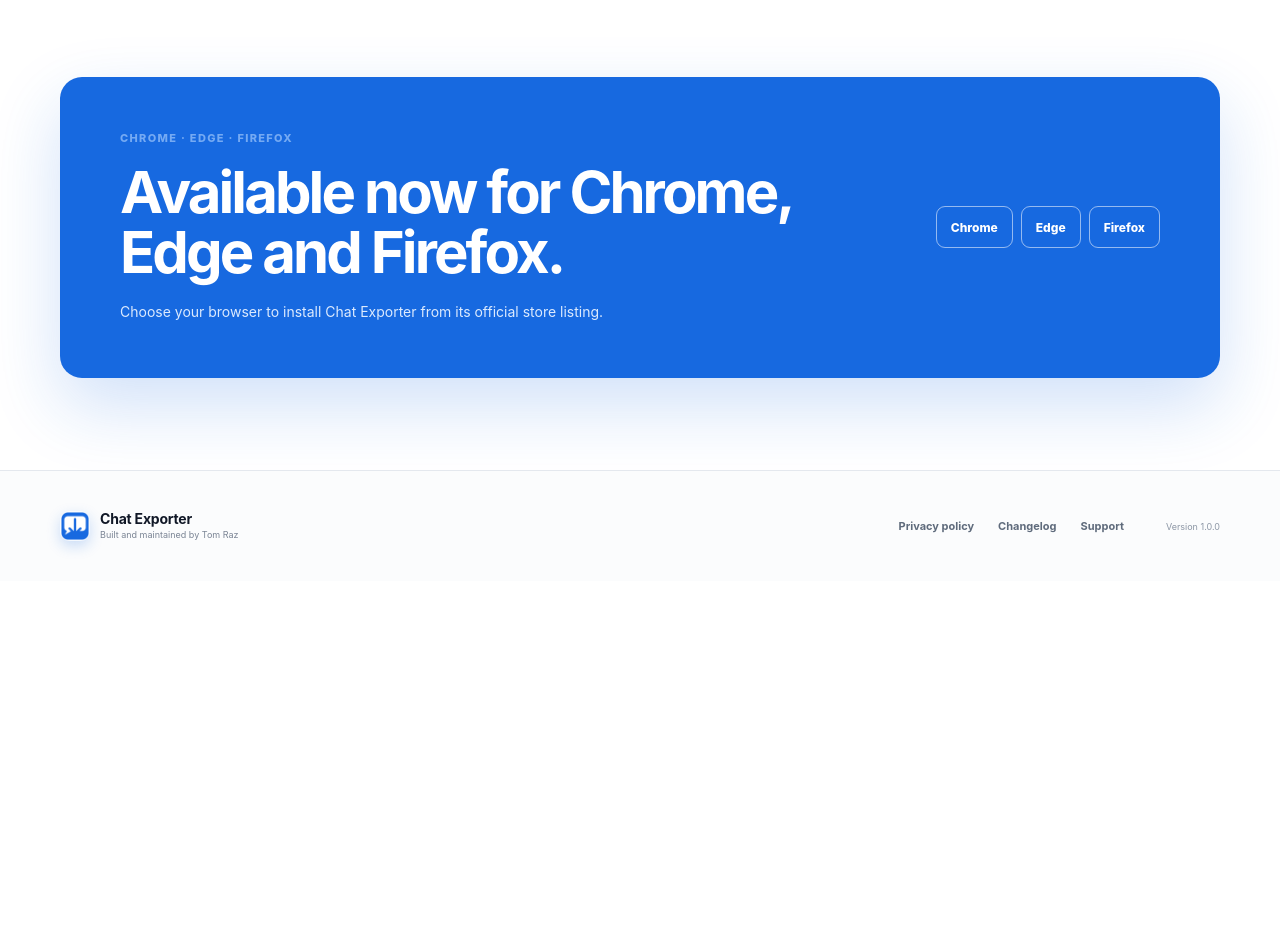
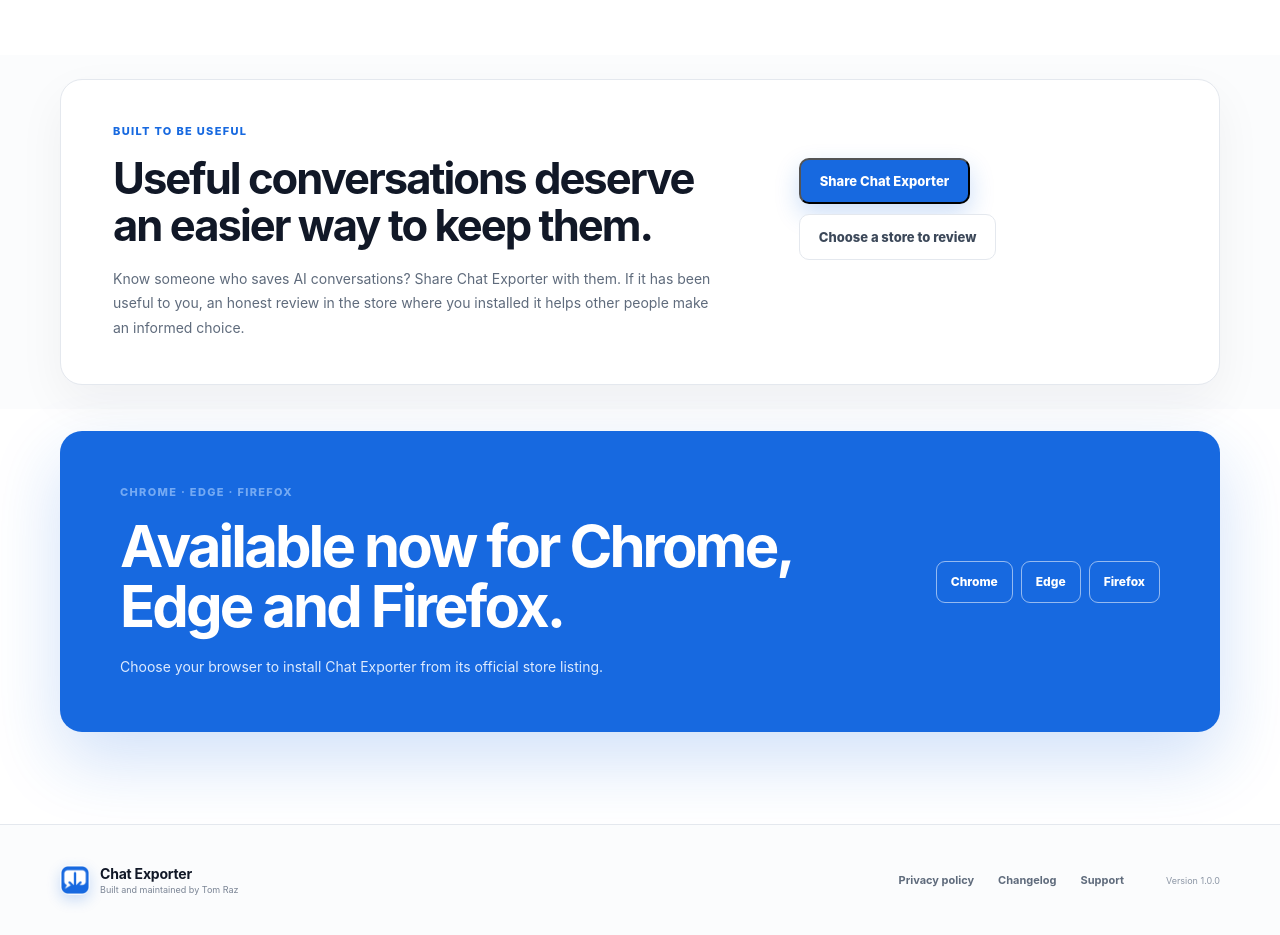
Before and after one commit to talktome8/chat-exporter, a Next.js app: page / in a window 1280 px wide. Shown: the part 3460-4395 px from the top of the page. Before the commit the page ends 4041 px from the top, so only its background shows below. Built offline with nearby package versions, Linux system fonts and the light colour scheme.

Commit message:
feat: add sharing prompt

```diff
--- a/app/globals.css
+++ b/app/globals.css
@@ -153,6 +153,13 @@ nav a:hover, nav a:focus-visible { color: var(--blue); }
 .faq-list p { margin: -2px 42px 22px 0; color: var(--muted); font-size: 13px; line-height: 1.7; }
 html[dir="rtl"] .faq-list p { margin: -2px 0 22px 42px; }
 
+.community-section { padding-top: 24px; padding-bottom: 24px; background: #fbfcfd; }
+.community-card { display: grid; grid-template-columns: 1.25fr .75fr; gap: 72px; align-items: center; padding: 44px 52px; border: 1px solid var(--line); border-radius: 22px; background: #fff; box-shadow: 0 18px 48px rgba(17,24,39,.05); }
+.community-card h2 { max-width: 700px; margin: 0; font-size: clamp(30px, 3.4vw, 46px); line-height: 1.08; letter-spacing: -.045em; }
+.community-card > div > p:not(.section-kicker) { max-width: 690px; margin: 18px 0 0; color: var(--muted); font-size: 14px; line-height: 1.75; }
+.community-actions { display: flex; flex-wrap: wrap; gap: 10px; align-items: center; justify-content: flex-start; }
+.community-actions > p { width: 100%; min-height: 18px; margin: 2px 0 0; color: var(--muted); font-size: 12px; }
+
 .launch-section { padding: 22px 0 92px; }
 .launch-card { display: flex; min-height: 300px; align-items: center; justify-content: space-between; gap: 60px; padding: 54px 60px; border-radius: 22px; background: var(--blue); color: #fff; box-shadow: 0 28px 70px rgba(23,105,224,.2); }
 .launch-card h2 { max-width: 720px; font-size: clamp(36px, 4.6vw, 58px); }
@@ -192,6 +199,7 @@ html[dir="rtl"] .faq-list p { margin: -2px 0 22px 42px; }
   .hero-copy { max-width: 700px; }
   .preview-stage { width: min(100%, 620px); margin-inline: auto; }
   .platform-heading, .privacy-grid, .permissions-grid, .faq-grid { grid-template-columns: 1fr; gap: 42px; }
+  .community-card { grid-template-columns: 1fr; gap: 28px; }
   .platform-grid { grid-template-columns: repeat(4, 1fr); }
   .launch-card { align-items: flex-start; flex-direction: column; }
 }
@@ -215,6 +223,8 @@ html[dir="rtl"] .faq-list p { margin: -2px 0 22px 42px; }
   .step-card h3 { margin-top: 62px; }
   .permission-list article { grid-template-columns: 1fr; gap: 10px; }
   .launch-section { padding-bottom: 60px; }
+  .community-section { padding: 16px 0; }
+  .community-card { padding: 34px 28px; border-radius: 16px; }
   .launch-card { min-height: 0; padding: 38px 28px; border-radius: 16px; }
   .store-links { width: 100%; }
   .store-link { flex: 1; }
--- a/app/page.tsx
+++ b/app/page.tsx
@@ -153,6 +153,7 @@ const copy = {
 
 export default function Home() {
   const [language, setLanguage] = useState<Language>("en");
+  const [shareStatus, setShareStatus] = useState("");
   const t = copy[language];
 
   useEffect(() => {
@@ -172,6 +173,23 @@ export default function Home() {
     window.localStorage.setItem("chat-exporter-site-language", next);
     document.documentElement.lang = next;
     document.documentElement.dir = next === "he" ? "rtl" : "ltr";
+  }
+
+  async function shareProject() {
+    const url = "https://chat-exporter.raztom.com";
+    const text = "Chat Exporter exports AI conversations locally to Markdown or plain text.";
+    try {
+      if (navigator.share) {
+        await navigator.share({ title: "Chat Exporter", text, url });
+        setShareStatus(language === "he" ? "תודה ששיתפתם." : "Thanks for sharing.");
+        return;
+      }
+      await navigator.clipboard.writeText(url);
+      setShareStatus(language === "he" ? "הקישור הועתק" : "Link copied");
+    } catch (error) {
+      if (error instanceof DOMException && error.name === "AbortError") return;
+      setShareStatus(url);
+    }
   }
 
   const launchTitle = language === "he" ? "זמין עכשיו ב-Chrome, Edge ו-Firefox." : t.ctaTitle;
@@ -266,7 +284,22 @@ export default function Home() {
           </div>
         </section>
 
-        <section className="launch-section">
+        <section className="section community-section" aria-labelledby="community-title">
+          <div className="shell community-card">
+            <div>
+              <p className="section-kicker">{language === "he" ? "נבנה כדי לעזור" : "Built to be useful"}</p>
+              <h2 id="community-title">{language === "he" ? "שיחות שימושיות ראויות לדרך פשוטה יותר לשמור אותן." : "Useful conversations deserve an easier way to keep them."}</h2>
+              <p>{language === "he" ? "מכירים מישהו ששומר שיחות AI? שתפו איתו את Chat Exporter. אם התוסף עזר לכם, ביקורת כנה בחנות שבה התקנתם אותו תעזור לאחרים לבחור בצורה מושכלת." : "Know someone who saves AI conversations? Share Chat Exporter with them. If it has been useful to you, an honest review in the store where you installed it helps other people make an informed choice."}</p>
+            </div>
+            <div className="community-actions">
+              <button className="button button-primary" type="button" onClick={shareProject}>{language === "he" ? "שיתוף Chat Exporter" : "Share Chat Exporter"}</button>
+              <a className="button button-secondary" href="#get">{language === "he" ? "בחירת חנות לדירוג" : "Choose a store to review"}</a>
+              <p aria-live="polite">{shareStatus}</p>
+            </div>
+          </div>
+        </section>
+
+        <section className="launch-section" id="get">
           <div className="shell launch-card">
             <div><p className="section-kicker light">Chrome · Edge · Firefox</p><h2>{launchTitle}</h2><p>{launchBody}</p></div>
             <StoreInstallLinks />
```
